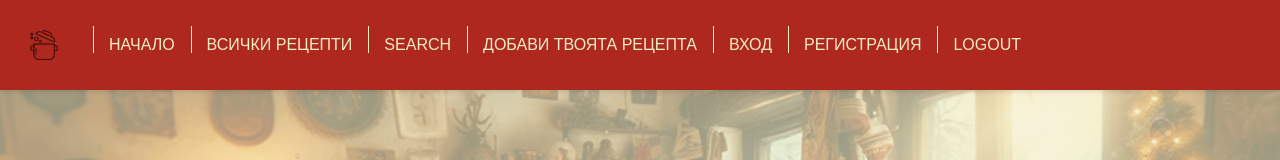
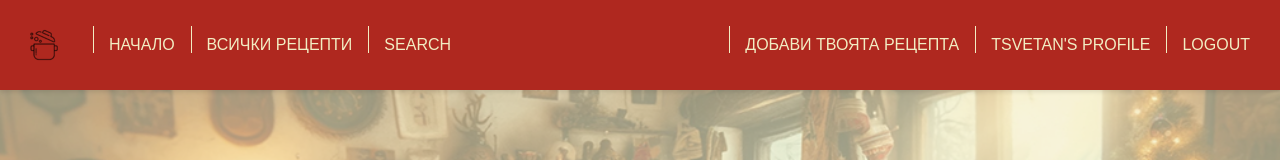
Before and after one commit to ttsaryanski/SoftUni-Angular-Exam-App, an Angular app in the folder Cooking Together/client/Application/: page /home in a window 1280 px wide. Shown: the top 160 px of the page. Built offline with nearby package versions, Linux system fonts and the light colour scheme.

Commit message:
CSS edit

```diff
--- a/Cooking Together/client/Application/src/app/core/header/header.component.css
+++ b/Cooking Together/client/Application/src/app/core/header/header.component.css
@@ -2,6 +2,7 @@
 header {
     display: flex;
     align-items: center;
+    justify-content: space-between;
     background-color: #af281f;
     color: white;
     padding: 1em 0;
@@ -18,6 +19,14 @@ header h1 {
     font-weight: 700;
 }
 
+nav {
+    display: flex;
+    align-items: center;
+    margin: 0;
+    padding: 0;
+    flex-grow: 1;
+}
+
 nav ul {
     list-style: none;
     display: flex;
@@ -25,11 +34,11 @@ nav ul {
     gap: 1em;
 }
 
-nav ul li a {
+nav ul li a, .nav li a {
     color: #f2edc3;
     text-decoration: none;
     padding: 10px 0 0 15px;
-    transition: background 0.3s, transform 0.3s;
+    transition: background-color 0.3s, transform 0.3s;
     text-transform: uppercase;
     border-left: 1px solid #f2edc3;
 }
@@ -46,3 +55,11 @@ nav ul li a:hover {
     padding-left: 20px;
     border-radius: 5px;
 }
+
+.nav {
+    display: flex;
+    align-items: center;
+    gap: 1em;
+    list-style: none;
+    margin-right: 30px;
+}
--- a/Cooking Together/client/Application/src/app/core/header/header.component.html
+++ b/Cooking Together/client/Application/src/app/core/header/header.component.html
@@ -1,14 +1,22 @@
 <header>
-    <img src="cook.png" alt="cook" class="logo">
+  <img src="cook.png" alt="cook" class="logo" />
   <nav>
     <ul>
       <li><a routerLink="/home">Начало</a></li>
       <li><a routerLink="/catalog">Всички рецепти</a></li>
       <li><a href="#">Search</a></li>
+    </ul>
+  </nav>
+  <div class="nav">
+    @if (isAuthenticated) {
     <li><a routerLink="/create">Добави твоята рецепта</a></li>
+    <li>
+      <a routerLink="/profile">{{ name }}'s profile</a>
+    </li>
+    <li><a href="#">Logout</a></li>
+    }@else {
     <li><a routerLink="/login">Вход</a></li>
     <li><a routerLink="/register">Регистрация</a></li>
-            <li><a href="#">Logout</a></li>
-        </ul>
-    </nav>
+    }
+  </div>
 </header>
--- a/Cooking Together/client/Application/src/app/core/header/header.component.ts
+++ b/Cooking Together/client/Application/src/app/core/header/header.component.ts
@@ -1,13 +1,15 @@
 import { Component } from '@angular/core';
 import { RouterLink } from '@angular/router';
+import { User } from '../../types/user';
 
 @Component({
   selector: 'app-header',
   standalone: true,
   imports: [RouterLink],
   templateUrl: './header.component.html',
-  styleUrl: './header.component.css'
+  styleUrl: './header.component.css',
 })
 export class HeaderComponent {
-
+  name: string = 'Tsvetan';
+  isAuthenticated: boolean = true;
 }
--- /dev/null
+++ b/Cooking Together/client/Application/src/app/types/user.ts
@@ -0,0 +1,8 @@
+export interface User {
+  _id: string;
+  username: string;
+  email: string;
+  password: string;
+  created_at: string;
+  updatedAt: string;
+}
```
Lines whose indentation alone changed are shown as unchanged.
